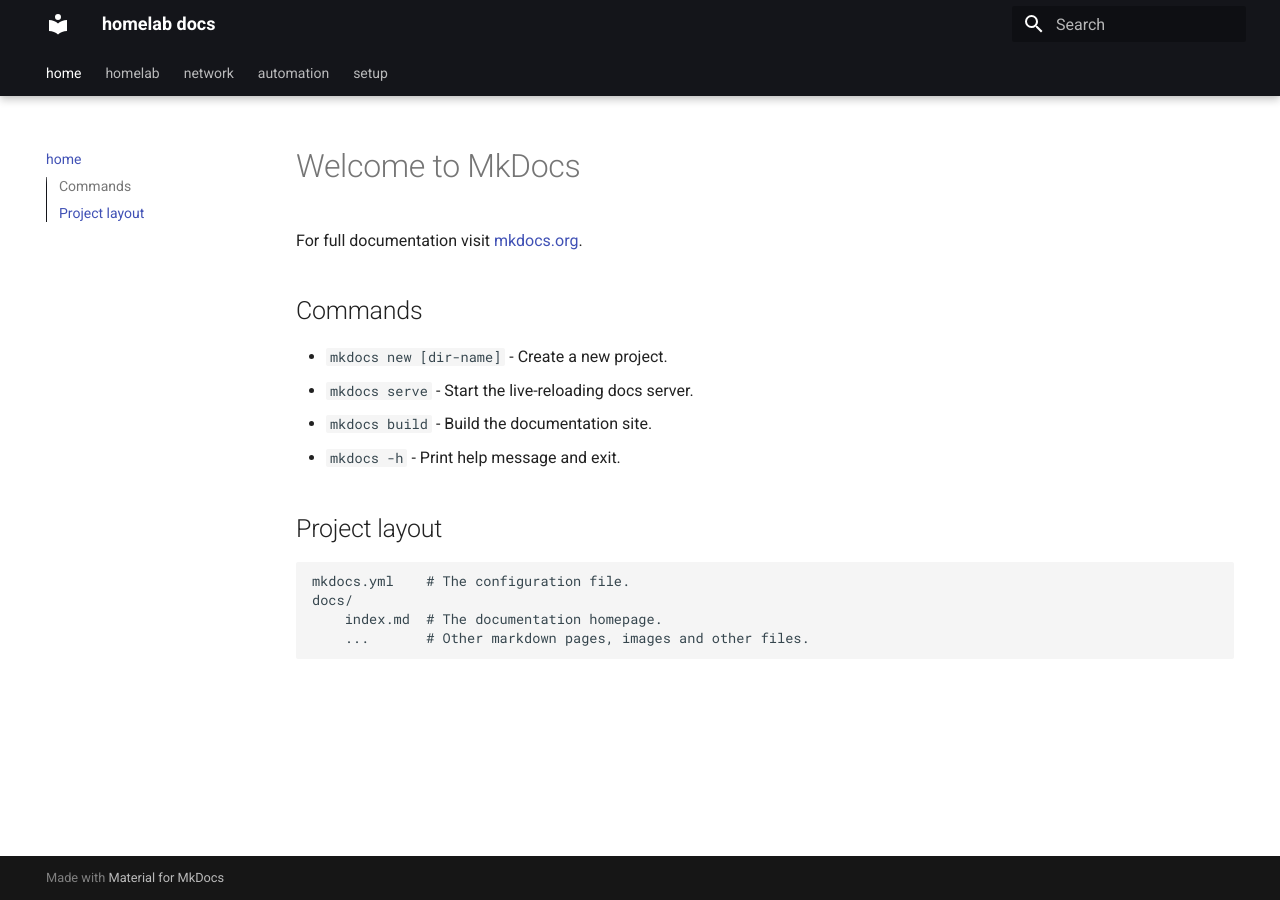
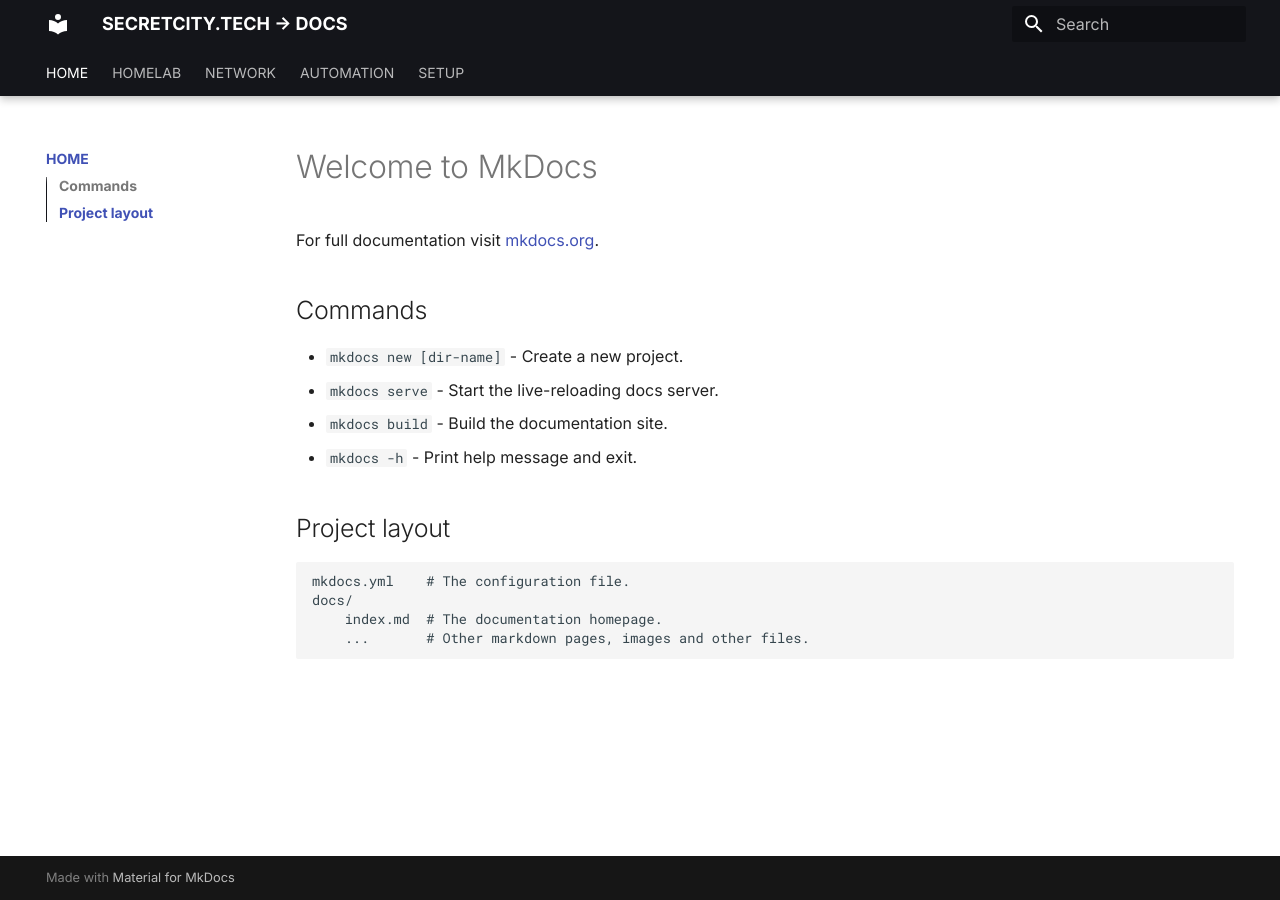
Before and after one commit to secretcitydev/mkdocs, an MkDocs documentation site: the page built from docs/index.md, in a window 1280 px wide. Built offline with MkDocs 1.6.1 and Material for MkDocs 9.7.7, drawn with Linux system fonts in a browser that asks for light colours.

Commit message:
custom css

```diff
--- /dev/null
+++ b/docs/css/custom.css
@@ -0,0 +1,4 @@
+/* Make navigation headings bold */
+.md-nav__link {
+    font-weight: bold;
+}
--- a/mkdocs.yml
+++ b/mkdocs.yml
@@ -1,22 +1,27 @@
+extra_css:
+  - 'css/custom.css'
+
 ## Site Options
 
-site_name: homelab docs
+site_name: SECRETCITY.TECH -> DOCS
 
 site_url: https://docs.secretcity.tech
 
 ## Site Navigation
 
 nav:
-  - home: index.md
-  - homelab: homelab.md
-  - network: network.md
-  - automation: automation.md
-  - setup: setup.md
+  - HOME: index.md
+  - HOMELAB: homelab.md
+  - NETWORK: network.md
+  - AUTOMATION: automation.md
+  - SETUP: setup.md
 
 ## Theme Options
 
 theme:
   name: material
+  font:
+    text: Inter
   palette:
     scheme: default
     primary: black
```
